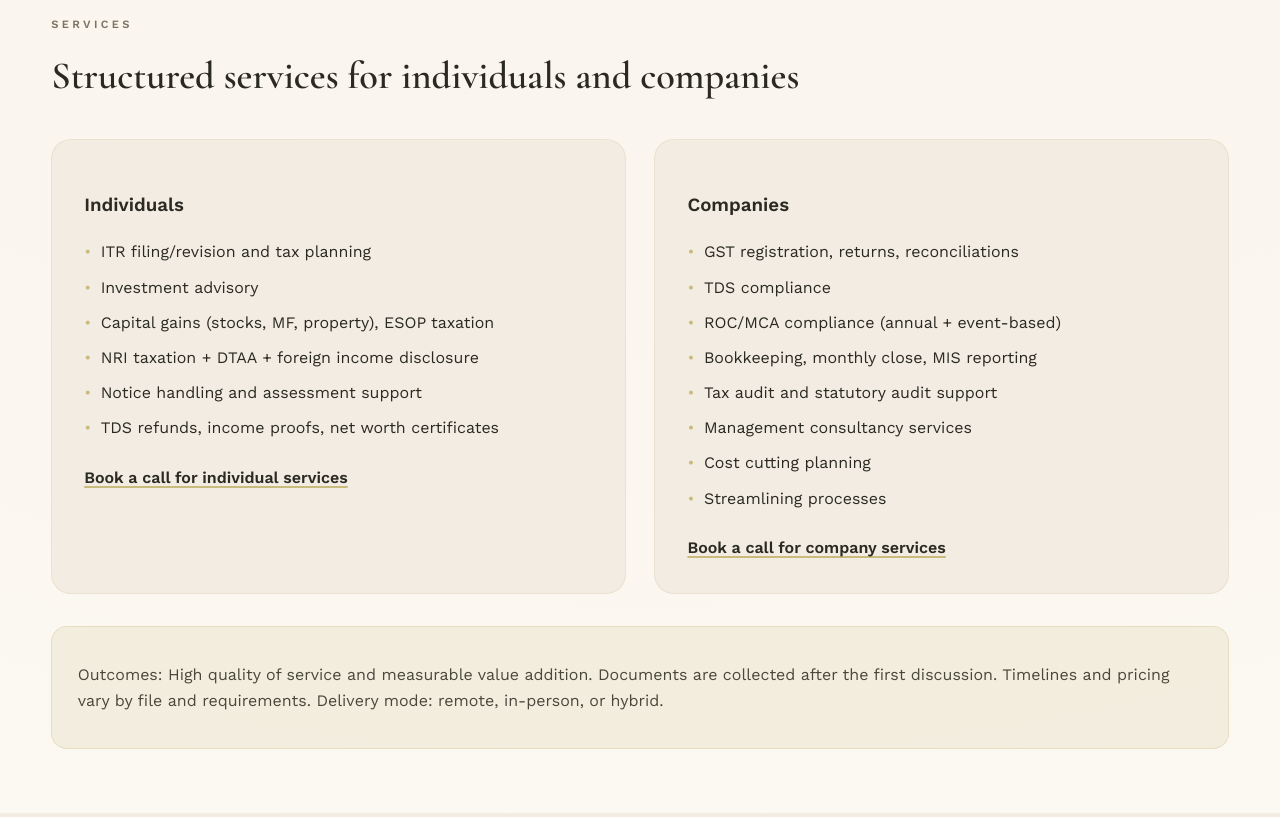
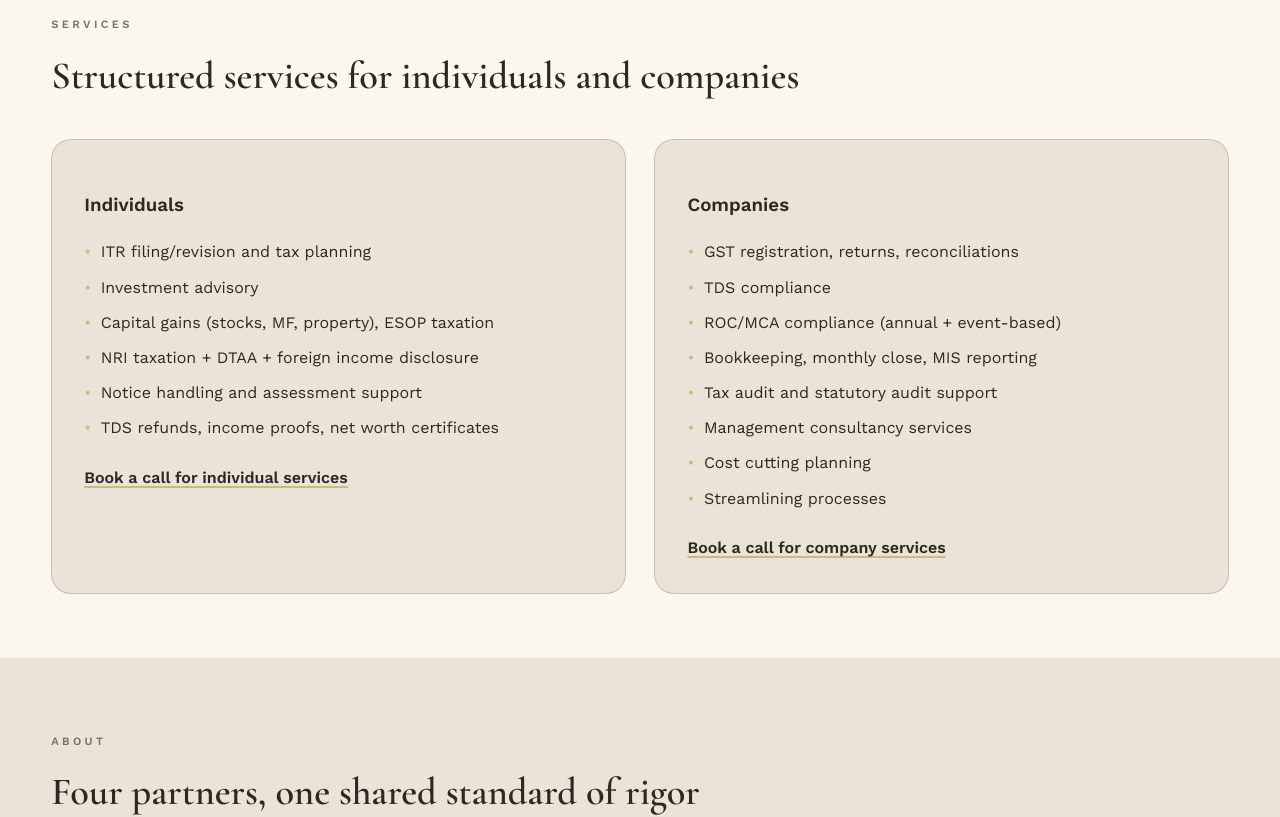
Before and after one commit to varunbellutagi/varunbellutagi.github.io, a React (Vite) app: page / in a window 1280 px wide. Shown: the part 1500-2317 px from the top of the page. Built offline with nearby package versions, Linux system fonts and the light colour scheme.

Commit message:
feat: Update styles and structure for service and industry sections

```diff
--- a/src/App.css
+++ b/src/App.css
@@ -316,14 +316,17 @@
 }
 
 .service-card,
-.about-card,
-.case-card,
-.resource-card,
-.faq-card {
+.case-card {
   padding: 2rem;
   border-radius: 20px;
   border: 1px solid var(--card-border);
   background: var(--card-bg);
+}
+
+.service-card:hover,
+.case-card:hover {
+  border-color: var(--accent-dark);
+  box-shadow: 0 18px 28px rgba(9, 9, 0, 0.12);
 }
 
 .faq-groups {
@@ -415,6 +418,11 @@
   color: var(--text-muted);
 }
 
+.partner-card:hover {
+  border-color: var(--accent-dark);
+  box-shadow: 0 18px 28px rgba(9, 9, 0, 0.12);
+}
+
 .blog-card {
   padding: 2rem;
   border-radius: 20px;
@@ -492,21 +500,68 @@
 
 .industry-band {
   margin-top: 2.5rem;
-  padding: 1.5rem 2rem;
-  border-radius: 18px;
-  background: var(--band-bg);
-  color: var(--text-primary);
+  padding: 1.5rem;
+  border-radius: 24px;
+  background: var(--surface-800);
+  border: 1px solid var(--card-border);
+  box-shadow: var(--shadow-soft);
+}
+
+.industry-list {
   display: flex;
   flex-wrap: wrap;
-  gap: 1rem;
-  align-items: center;
-  justify-content: space-between;
+  gap: 0.9rem;
 }
 
-.industry-band span {
-  text-transform: uppercase;
-  letter-spacing: 0.2em;
-  font-size: 0.75rem;
+.industry-item {
+  display: flex;
+  align-items: center;
+  flex-direction: column;
+  gap: 0.35rem;
+  padding: 0.4rem 0;
+  border-bottom: 2px solid rgba(43, 40, 29, 0.35);
+  min-width: 150px;
+  transition: border-color 0.2s ease-out, transform 0.2s ease-out,
+    box-shadow 0.2s ease-out;
+}
+
+.industry-name {
+  font-weight: 600;
+  color: var(--text-primary);
+  transition: transform 0.2s ease-out;
+}
+
+.industry-meta {
+  font-size: 0.85rem;
+  color: var(--text-muted);
+  max-height: 0;
+  opacity: 0;
+  transform: translateY(-4px);
+  overflow: hidden;
+  transition: max-height 0.2s ease-out, opacity 0.2s ease-out,
+    transform 0.2s ease-out;
+}
+
+.industry-item:hover {
+  border-color: var(--accent-dark);
+  box-shadow: none;
+  transform: translateY(-2px);
+}
+
+.industry-item:hover .industry-name {
+  transform: translateY(4px);
+}
+
+.industry-item:hover .industry-meta {
+  max-height: 40px;
+  opacity: 1;
+  transform: translateY(2px);
+}
+
+.industry-band p {
+  margin: 0;
+  font-weight: 600;
+  letter-spacing: 0.02em;
 }
 
 .pill {
@@ -536,7 +591,7 @@
 
 .contact-card:hover {
   border-color: var(--accent-dark);
-  box-shadow: 0 18px 28px rgba(42, 42, 34, 0.12);
+  box-shadow: 0 18px 28px rgba(9, 9, 0, 0.12);
 }
 
 .contact-card.accent {
--- a/src/index.css
+++ b/src/index.css
@@ -1,7 +1,7 @@
-@import url("https://fonts.googleapis.com/css2?family=Cormorant+Garamond:wght@400;500;600&family=Work+Sans:wght@300;400;500;600&display=swap");
+@import url('https://fonts.googleapis.com/css2?family=Cormorant+Garamond:wght@400;500;600&family=Work+Sans:wght@300;400;500;600&display=swap');
 
 :root {
-  font-family: "Work Sans", "Segoe UI", sans-serif;
+  font-family: 'Work Sans', 'Segoe UI', sans-serif;
   line-height: 1.6;
   font-weight: 400;
   color: #2a2a22;
@@ -10,16 +10,15 @@
   text-rendering: optimizeLegibility;
   -webkit-font-smoothing: antialiased;
   -moz-osx-font-smoothing: grayscale;
-  --serif: "Cormorant Garamond", "Times New Roman", serif;
+  --serif: 'Cormorant Garamond', 'Times New Roman', serif;
   --ink-900: #2a2a22;
   --ink-700: #4a473c;
   --ink-500: #7a7362;
   --ink-300: #c7bfad;
   --accent: #c9bb7c;
-  --accent-dark: #a79652;
+  --accent-dark: #b39c43;
   --surface-900: #fbf7f0;
-  --surface-800: #f2ece3;
-  --surface-700: #e7dfd3;
+  --surface-800: #ebe3d7;
   --text-primary: var(--ink-900);
   --text-secondary: var(--ink-700);
   --text-muted: var(--ink-500);
@@ -29,21 +28,16 @@
   --button-text: #2a2a22;
   --button-border: var(--accent);
   --card-bg: var(--surface-800);
-  --card-border: rgba(201, 187, 124, 0.2);
-  --page-bg: radial-gradient(
-    circle at top,
-    #f6f0e7 0%,
-    #fbf7f0 45%,
-    #ffffff 100%
-  );
-  --header-bg: rgba(251, 247, 240, 0.92);
+  --card-border: rgba(54, 52, 44, 0.2);
+  --page-bg: var(--surface-900);
+  --header-bg: var(--surface-900);
   --section-alt-bg: var(--surface-800);
-  --contact-bg: radial-gradient(circle at top left, #ffffff 0%, #f4ede2 100%);
+  --contact-bg: var(--surface-800);
   --shadow-soft: 0 14px 24px rgba(42, 42, 34, 0.08);
   --shadow-strong: 0 20px 40px rgba(42, 42, 34, 0.08);
   --accent-surface: #efe5cc;
   --input-bg: #ffffff;
-  --band-bg: var(--surface-700);
+  --band-bg: var(--surface-800);
 }
 
 *,
--- a/src/sections/AboutSection.tsx
+++ b/src/sections/AboutSection.tsx
@@ -1,4 +1,14 @@
 function AboutSection() {
+  const industries = [
+    { name: 'Manufacturing', meta: '5+ clients · 1+ yrs' },
+    { name: 'Technology', meta: '5+ clients · 1+ yrs' },
+    { name: 'Healthcare', meta: '5+ clients · 1+ yrs' },
+    { name: 'Logistics', meta: '5+ clients · 1+ yrs' },
+    { name: 'Financial Services', meta: '5+ clients · 1+ yrs' },
+    { name: 'Hospitality', meta: '5+ clients · 1+ yrs' },
+    { name: 'Education', meta: '5+ clients · 1+ yrs' },
+  ];
+
   return (
     <section id="about" className="section alt">
       <div className="section-header">
@@ -52,11 +62,14 @@ function AboutSection() {
         </article>
       </div>
       <div className="industry-band">
-        <span>Industries served</span>
-        <p>
-          Manufacturing · Technology · Healthcare · Real Estate · Logistics ·
-          Financial Services · Hospitality · Education
-        </p>
+        <div className="industry-list">
+          {industries.map((industry) => (
+            <div className="industry-item" key={industry.name}>
+              <span className="industry-name">{industry.name}</span>
+              <span className="industry-meta">{industry.meta}</span>
+            </div>
+          ))}
+        </div>
       </div>
     </section>
   );
--- a/src/sections/ContactSection.tsx
+++ b/src/sections/ContactSection.tsx
@@ -1,4 +1,9 @@
-import { FaInstagram, FaLinkedin, FaMapMarkerAlt, FaYoutube } from 'react-icons/fa';
+import {
+  FaInstagram,
+  FaLinkedin,
+  FaMapMarkerAlt,
+  FaYoutube,
+} from 'react-icons/fa';
 
 function ContactSection() {
   return (
@@ -26,7 +31,7 @@ function ContactSection() {
             <h3>Business address</h3>
             <p>6th Cross malleshwaram, Bangalore 5600003</p>
           </div>
-          <div className="contact-card">
+          <div className="contact-card accent">
             <h3>Contact details</h3>
             <p>
               📧 <a href="mailto:mpsvco@gmail.com">mpsvco@gmail.com</a>
--- a/src/sections/ServicesSection.tsx
+++ b/src/sections/ServicesSection.tsx
@@ -37,14 +37,6 @@ function ServicesSection() {
           </a>
         </article>
       </div>
-      <div className="service-note">
-        <p>
-          Outcomes: High quality of service and measurable value addition.
-          Documents are collected after the first discussion. Timelines and
-          pricing vary by file and requirements. Delivery mode: remote,
-          in-person, or hybrid.
-        </p>
-      </div>
     </section>
   );
 }
```
